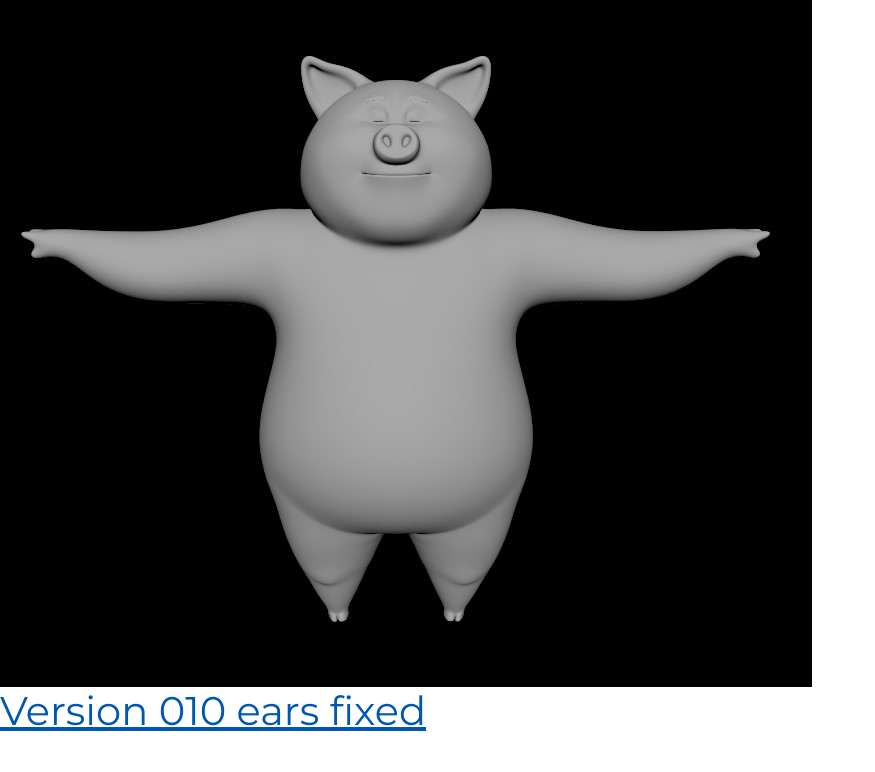
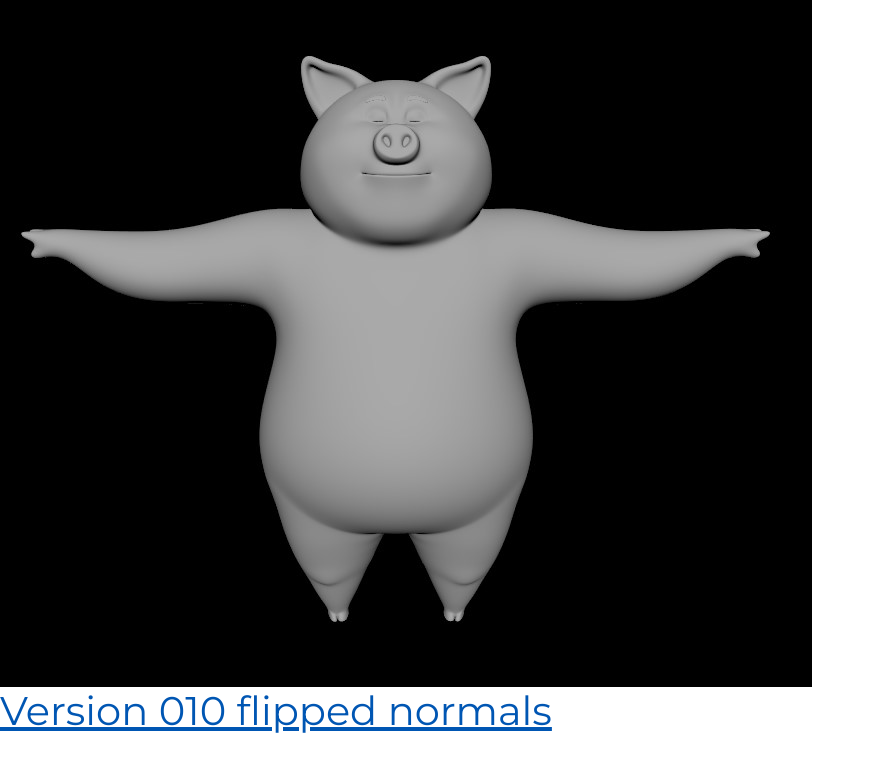
Before and after one commit to akromatvfx/pig, a plain HTML site: page index.html in a window 1280 px wide. Shown: the whole page, without its empty margins (0-875 px from the left). Drawn offline with nearby package versions, Linux system fonts and the light colour scheme.

Commit message:
flipped normal

```diff
--- a/index.html
+++ b/index.html
@@ -21,7 +21,7 @@
 <img src="https://akromatvfx.github.io/pig/pig.jpg">
 
 <h1>
-  Version 010 ears fixed
+  Version 010 flipped normals
 </h1>
 
 </a>
```
